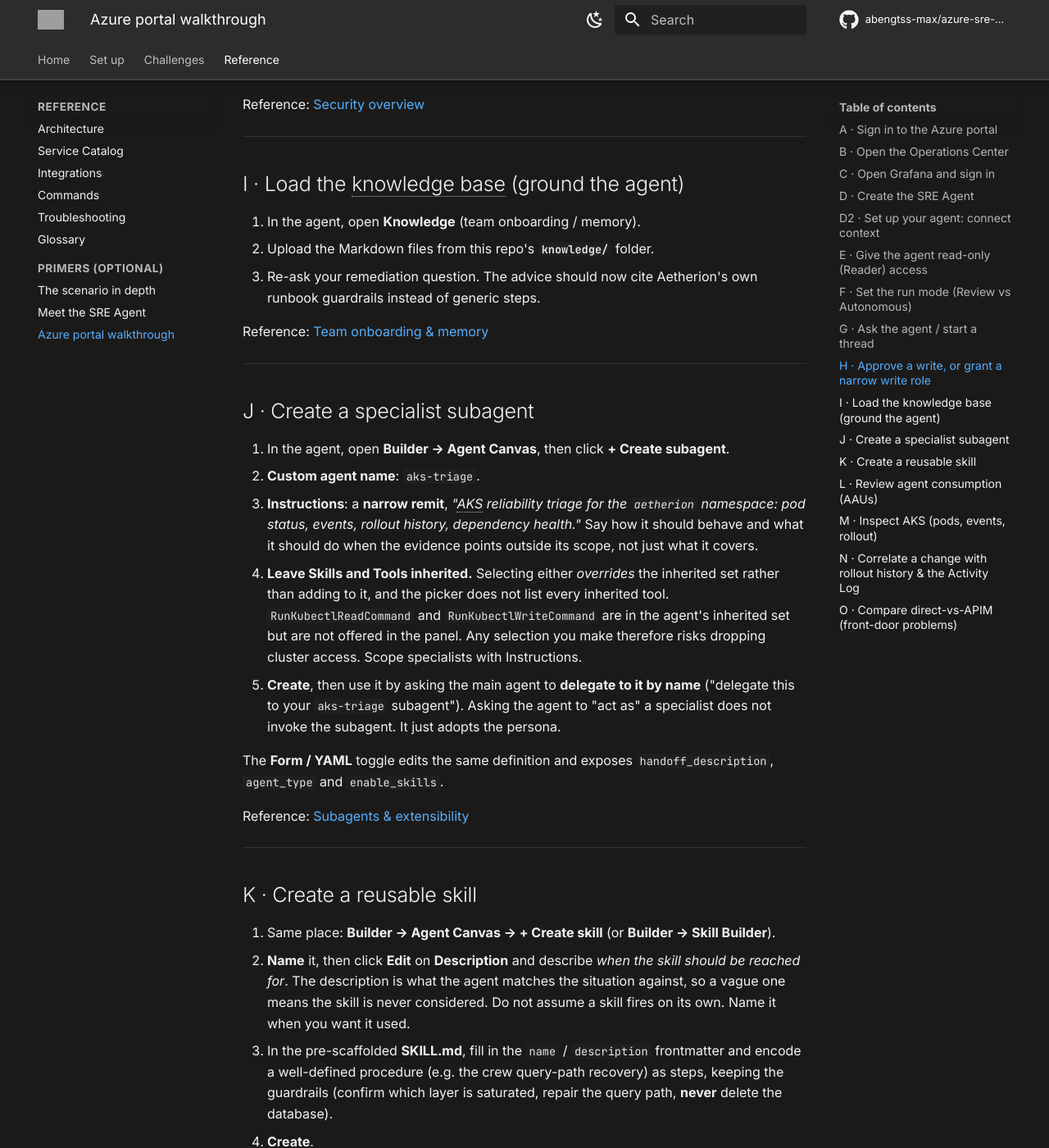
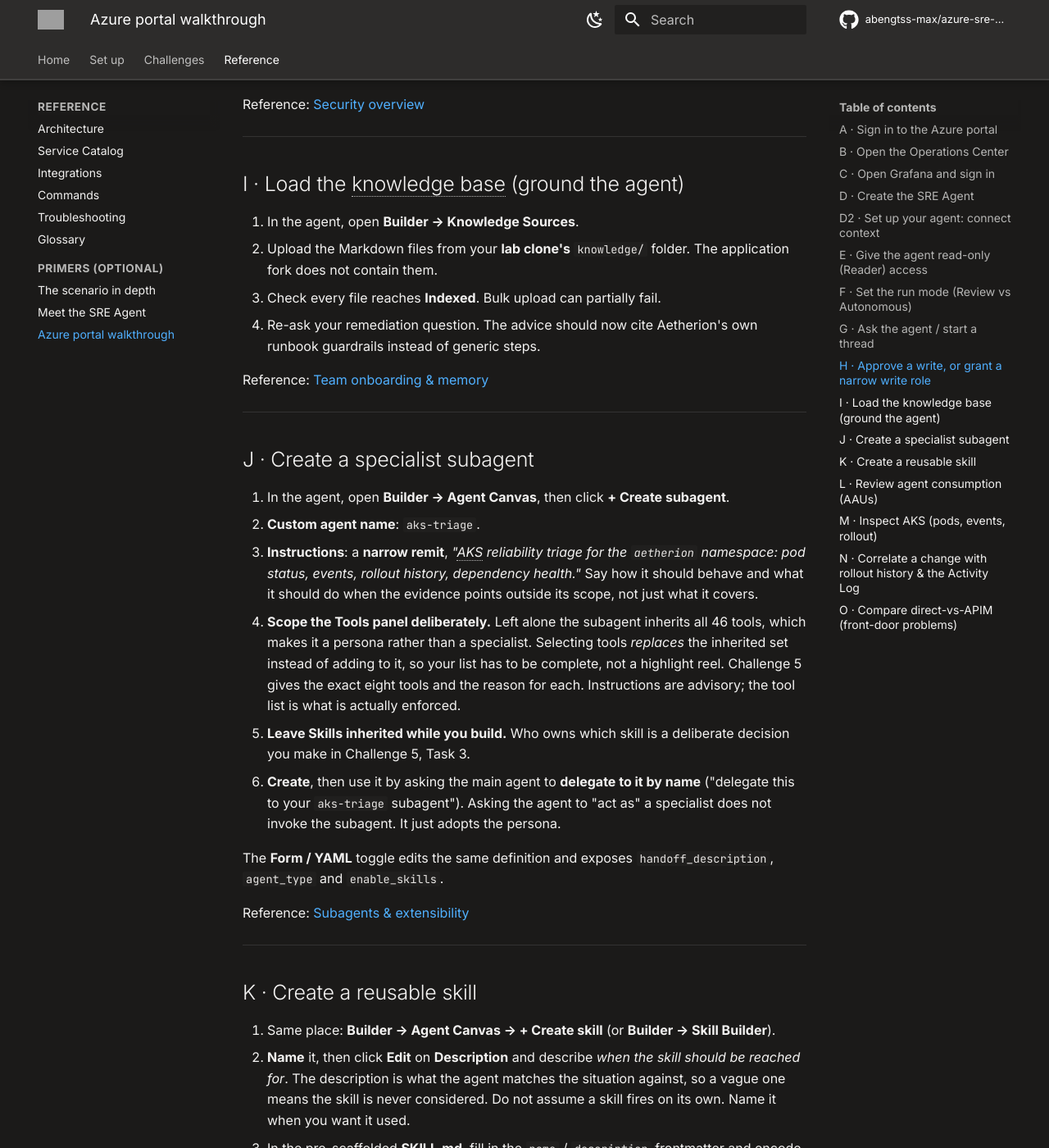
Before and after one commit to abengtss-max/azure-sre-agent-microhack, an MkDocs documentation site: the page built from docs/getting-started/portal-walkthrough.md, in a window 1280 px wide and 1400 px high, scrolled down 4537 px. Shown: the whole window at 82% size. Built offline with MkDocs 1.6.1 and Material for MkDocs 9.7.7, drawn with Linux system fonts in a browser that asks for light colours; comment, search, counter and statistics services are not loaded; some of the changed text lies outside the part shown; grey boxes are pictures that could not be loaded.

Commit message:
publish: sync lab from master (2026-08-21 14:26)

```diff
--- a/docs/getting-started/portal-walkthrough.md
+++ b/docs/getting-started/portal-walkthrough.md
@@ -189,9 +189,11 @@
 
 ## I · Load the knowledge base (ground the agent) { #i-knowledge }
 
-1. In the agent, open **Knowledge** (team onboarding / memory).
-2. Upload the Markdown files from this repo's **`knowledge/`** folder.
-3. Re-ask your remediation question. The advice should now cite Aetherion's own
+1. In the agent, open **Builder → Knowledge Sources**.
+2. Upload the Markdown files from your **lab clone's** `knowledge/` folder. The
+   application fork does not contain them.
+3. Check every file reaches **Indexed**. Bulk upload can partially fail.
+4. Re-ask your remediation question. The advice should now cite Aetherion's own
    runbook guardrails instead of generic steps.
 
 Reference: [Team onboarding & memory](https://learn.microsoft.com/en-us/azure/sre-agent/team-onboard)
@@ -206,13 +208,15 @@
    `aetherion` namespace: pod status, events, rollout history, dependency
    health."* Say how it should behave and what it should do when the evidence
    points outside its scope, not just what it covers.
-4. **Leave Skills and Tools inherited.** Selecting either *overrides* the
-   inherited set rather than adding to it, and the picker does not list every
-   inherited tool. `RunKubectlReadCommand` and `RunKubectlWriteCommand` are in
-   the agent's inherited set but are not offered in the panel. Any selection you
-   make therefore risks dropping cluster access. Scope specialists with
-   Instructions.
-5. **Create**, then use it by asking the main agent to **delegate to it by name**
+4. **Scope the Tools panel deliberately.** Left alone the subagent inherits all
+   46 tools, which makes it a persona rather than a specialist. Selecting tools
+   *replaces* the inherited set instead of adding to it, so your list has to be
+   complete, not a highlight reel. Challenge 5 gives the exact eight tools and
+   the reason for each. Instructions are advisory; the tool list is what is
+   actually enforced.
+5. **Leave Skills inherited while you build.** Who owns which skill is a
+   deliberate decision you make in Challenge 5, Task 3.
+6. **Create**, then use it by asking the main agent to **delegate to it by name**
    ("delegate this to your `aks-triage` subagent"). Asking the agent to "act as"
    a specialist does not invoke the subagent. It just adopts the persona.
 
```
Also changed, not shown: other parts of docs/getting-started/portal-walkthrough.md (+3 -4 lines), docs/challenges/05-engineer-the-agent.md (+4 -3 lines), docs/challenges/finish.md (+3 -2 lines), docs/getting-started/sre-agent-fundamentals.md (+7 -2 lines).
